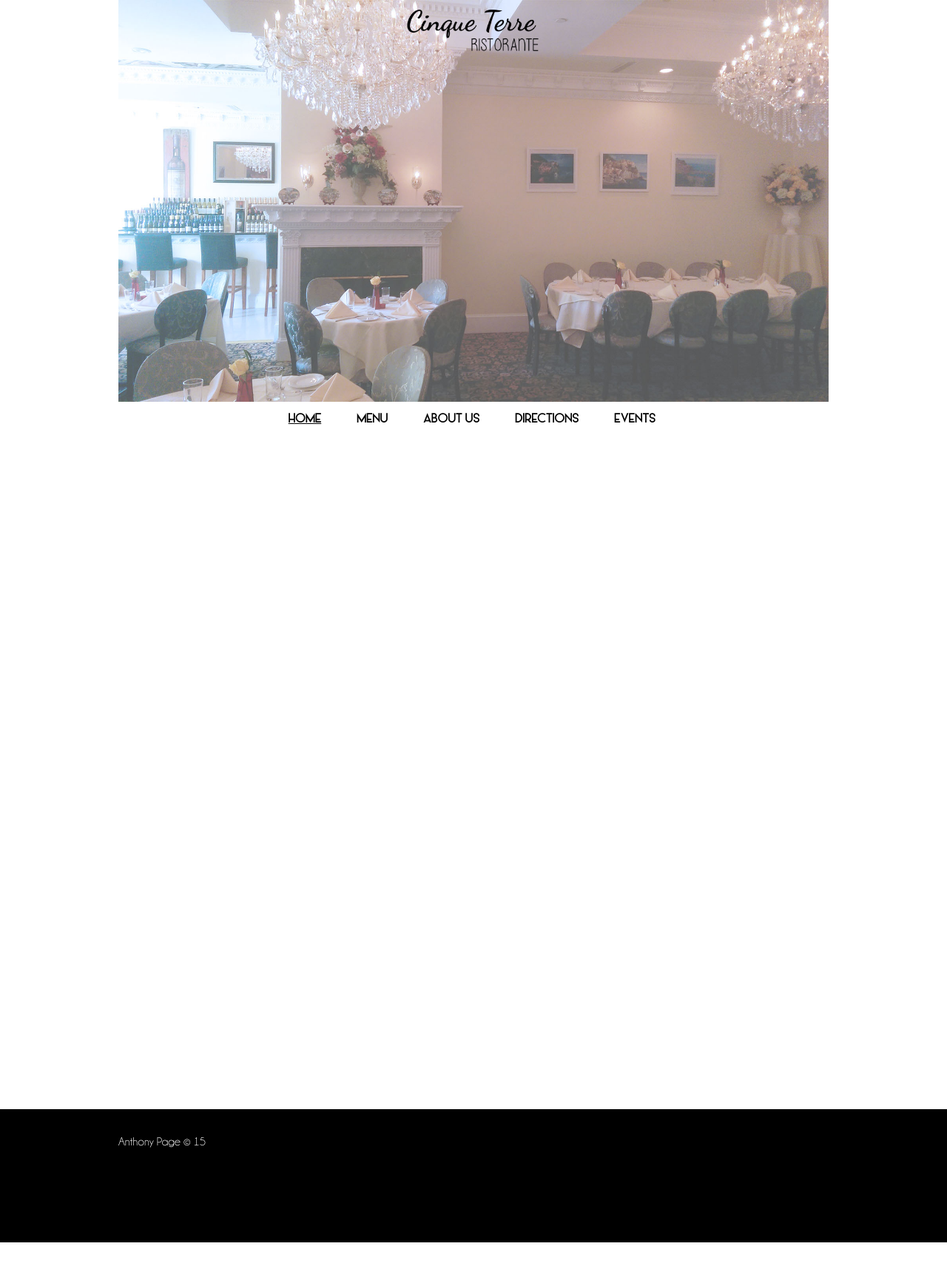
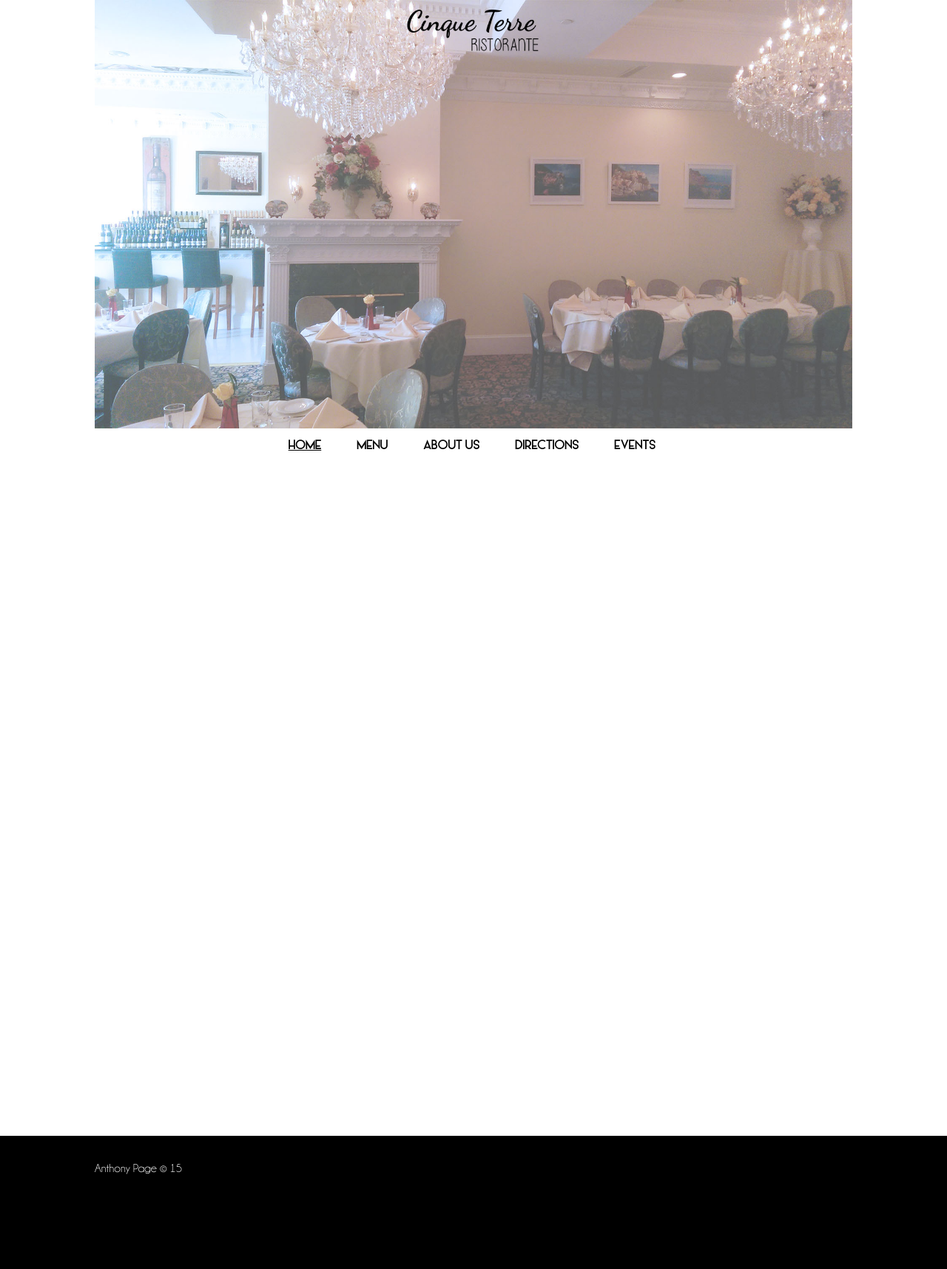
Before and after one commit to cinqueterreli/cinqueterre.github.io, a Jekyll site: the page built from 00index.html, in a window 1280 px wide. Shown: the whole page at 74% size. Built offline with Jekyll 4.4.1, drawn with Linux system fonts in a browser that asks for light colours; before the commit the page ends 1679 px from its top, so only the background shows below that.

Commit message:
Update main.css

```diff
--- a/css/main.css
+++ b/css/main.css
@@ -71,7 +71,7 @@ a:hover {
 /* -----LAYOUT----- */
 
 .container {
-	max-width: 75%; /* max-width will scale to the browser, while just `width` will always be the value */
+	max-width: 80%; /* max-width will scale to the browser, while just `width` will always be the value */
 	margin: 0 auto; /* or margin: 0 auto; -- both will center a block element on a page or in a container */
 }
 
```
